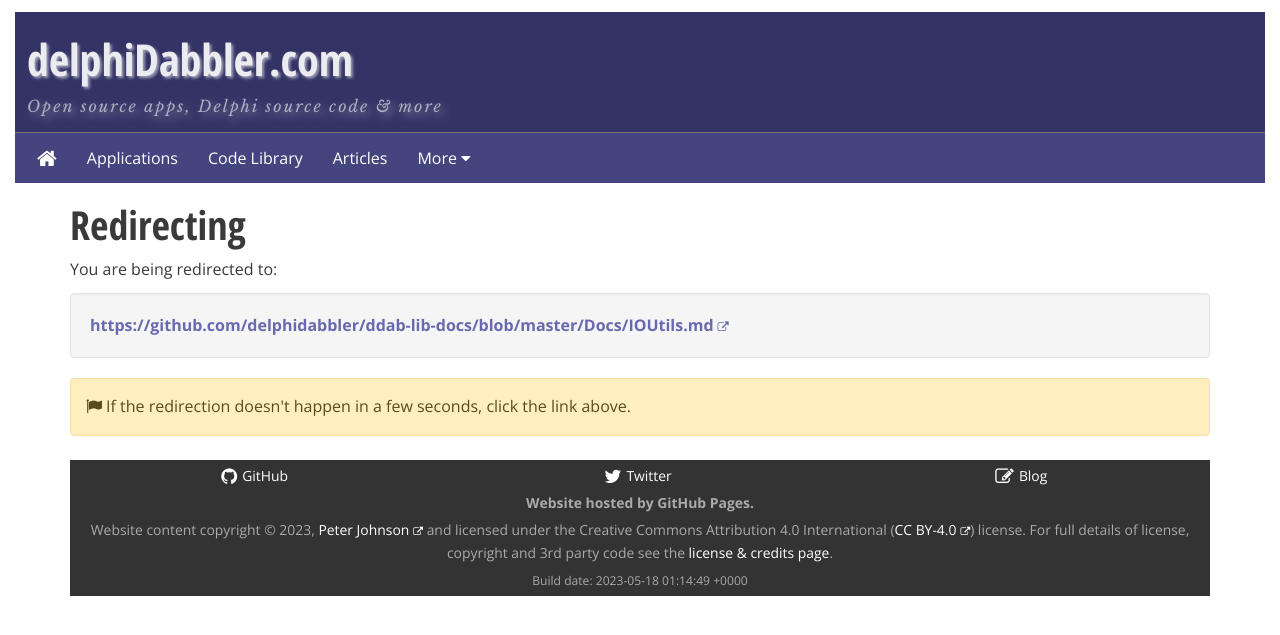
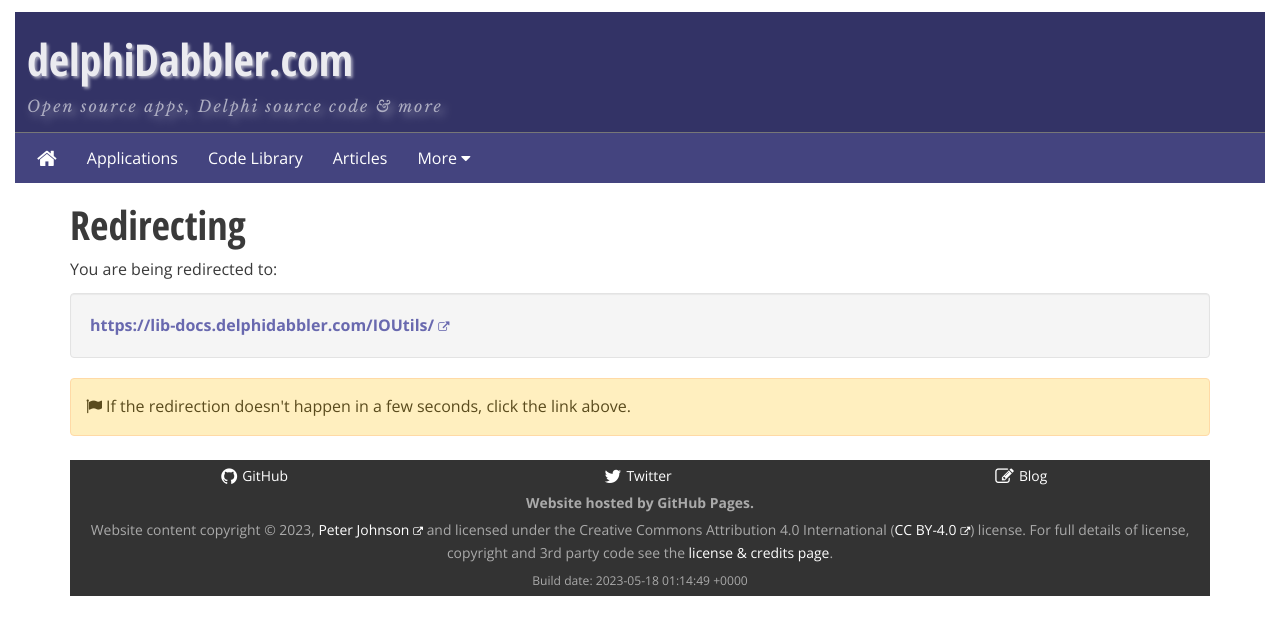
Before and after one commit to delphidabbler/delphidabbler.github.io, a Jekyll site: the page built from url/ioutils-docs.html, in a window 1280 px wide. Shown: the top 635 px of the page. Built offline with Jekyll 4.4.1, drawn with Linux system fonts in a browser that asks for light colours; some of the changed lines change nothing that is shown.

Commit message:
Update url/ioutils-docs
Updated to reference lib-docs.delphidabbler.com instead of
delphidabbler/ddab-lib-docs repo.

```diff
--- a/url/ioutils-docs.html
+++ b/url/ioutils-docs.html
@@ -1,5 +1,5 @@
 ---
 layout: url-redirect
-redirect-url: https://github.com/delphidabbler/ddab-lib-docs/blob/master/Docs/IOUtils.md
+redirect-url: https://lib-docs.delphidabbler.com/IOUtils/
 title: Redirecting...
 ---
```
